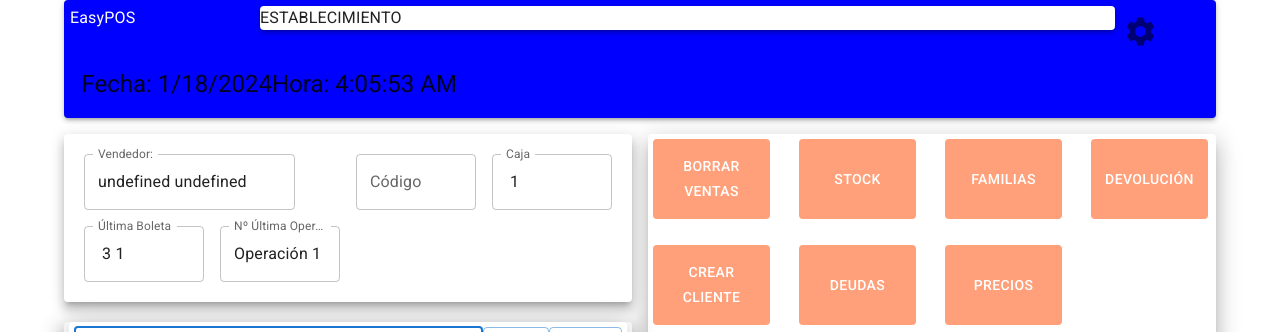
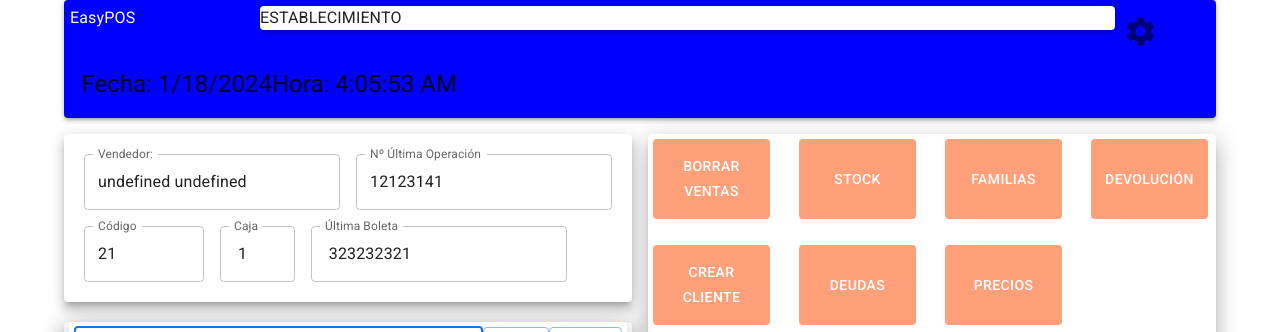
Before and after one commit to Miltoco21/puntoventalite, a React (Vite) app: page /home in a window 1280 px wide. Shown: the top 332 px of the page. Built offline with nearby package versions, Linux system fonts and the light colour scheme; no server answers.

Commit message:
login como pagina principal

```diff
--- a/src/App.jsx
+++ b/src/App.jsx
@@ -1,9 +1,8 @@
 /* eslint-disable no-unused-vars */
 import React, { useState } from "react";
-import { BrowserRouter as Router, Route, Routes } from "react-router-dom";
+import { BrowserRouter as Router, Route, Routes,Navigate } from "react-router-dom";
 import Home from "./Pages/Home";
-import Login from "./Pages/Login"
-import Consolas from "./Pages/Consolas";
+import Login from "./Pages/Login";
 import "@fontsource/roboto/300.css";
 import "@fontsource/roboto/400.css";
 import "@fontsource/roboto/500.css";
@@ -17,9 +16,9 @@ function App() {
     <Router>
       <SelectedOptionsProvider>
         <Routes>
-        <Route path="/" element={<Home />} />
+          <Route path="/" element={<Navigate to="/login" />} />
+          <Route path="/login" element={<Login />} />
           <Route path="/home" element={<Home />} />
-        <Route path="/login" element={<Login />} />
         </Routes>
       </SelectedOptionsProvider>
     </Router>
--- a/src/Components/BoxOptions/BoxDatosCaja.jsx
+++ b/src/Components/BoxOptions/BoxDatosCaja.jsx
@@ -1,11 +1,10 @@
 /* eslint-disable react/prop-types */
 /* eslint-disable no-unused-vars */
-import React, { useState, useContext,useEffect } from "react";
+import React, { useState, useContext, useEffect } from "react";
 import {
   Paper,
   Box,
   Typography,
-
   Grid,
   useTheme,
   Container,
@@ -14,33 +13,23 @@ import {
 } from "@mui/material";
 import { SelectedOptionsContext } from "../Context/SelectedOptionsProvider";
 
-
 const BoxVendedor = () => {
   const theme = useTheme();
   const isMobile = useMediaQuery(theme.breakpoints.down("sm"));
-  const {
-    userData
+  const { userData } = useContext(SelectedOptionsContext);
 
-  } = useContext(SelectedOptionsContext);
-
-  console.log("userData context",userData)
-
+  console.log("userData context", userData);
 
   const vendedores = [
     {
-      codigo: userData.codigoUsuario,
-      nombre:userData.nombres+" "+userData.apellidos,
+      codigo: userData.codigoUsuario || "21",
+      nombre: userData.nombres + " " + userData.apellidos ||" nombreapellido",
       caja: " 1",
-      rol:userData.rol,
-      boleta: " 3 1",
-      operacion: "Operación 1",
+      rol: userData.rol,
+      boleta: " 323232321",
+      operacion: "12123141",
     },
   ];
-
-
-
-
-
 
   const [vendedor, setVendedor] = useState([]);
 
@@ -63,36 +52,33 @@ const BoxVendedor = () => {
           sx={{
             marginBottom: "20px",
             padding: "20px",
-
           }}
         >
-          <Grid container item xs={12} spacing={2} alignItems="center">
-            <Grid item xs={6} md={6}
-           >
-              <TextField label="Vendedor:" value={vend.nombre} />
+          <Grid container item xs={12} lg={12} spacing={2} alignItems="center">
+            <Grid item xs={6} md={6} lg={6}>
+              <TextField fullWidth label="Vendedor:" value={vend.nombre} />
             </Grid>
-            <Grid item xs={3} md={3}label="Código">
-              <TextField  label="Código" value={vend.codigo} />
+            <Grid item xs={6} md={3} lg={6}>
+              <TextField
+              fullWidth
+              label="Nº Última Operación" value={vend.operacion} />
             </Grid>
-            <Grid item xs={3} md={3}>
-              <TextField label="Caja" value={vend.caja} />
+            <Grid item xs={3} md={3} lg={3} label="Código">
+              <TextField fullWidth label="Código" value={vend.codigo} />
+            </Grid>
+            <Grid item xs={3} md={3} lg={2}>
+              <TextField fullWidth label="Caja" value={vend.caja} />
             </Grid>
 
-            <Grid item xs={6} md={3}>
-              <TextField label="Última Boleta" value={vend.boleta} />
+            <Grid item xs={6} md={3} lg={6}>
+              <TextField fullWidth label="Última Boleta" value={vend.boleta} />
             </Grid>
-            <Grid item xs={6} md={3}>
-              <TextField label="Nº Última Operación" value={vend.operacion} />
-            </Grid>
+
           </Grid>
         </Paper>
       ))}
     </>
   );
-
-
 };
 
-
-
 export default BoxVendedor;
```
Lines whose indentation alone changed are shown as unchanged.
